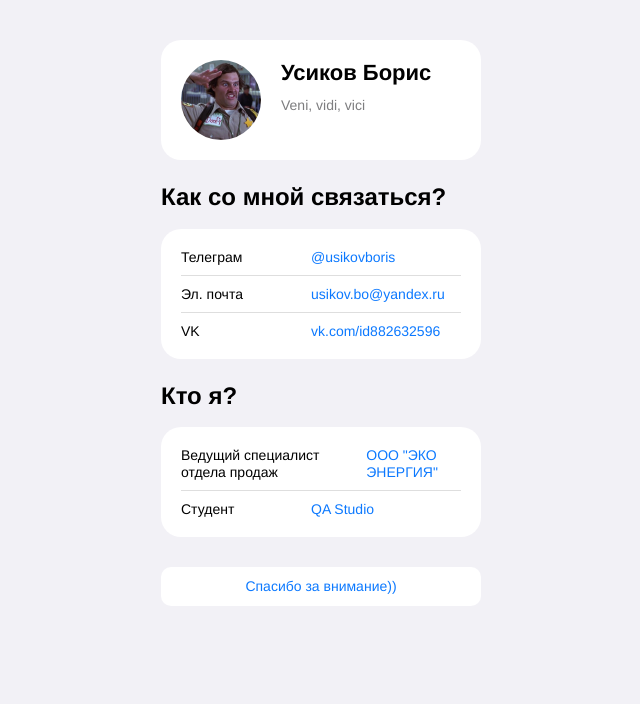
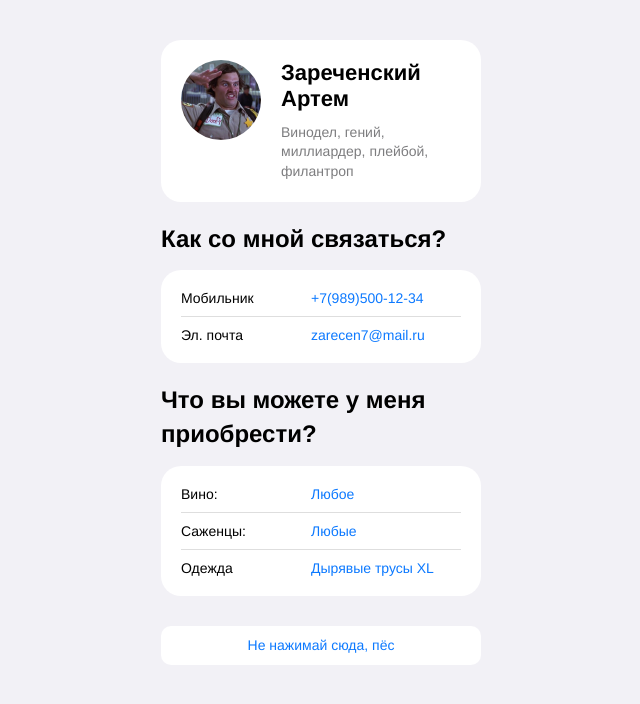
Before and after one commit to usikovboris/usikovboris.github.io, a plain HTML site: page index.html in a window 1280 px wide. Shown: the whole page, without its empty margins (319-959 px from the left). Drawn offline with Linux system fonts and the light colour scheme.

Commit message:
Визитка Зарика

```diff
--- a/index.html
+++ b/index.html
@@ -10,10 +10,10 @@
   </head>
   <body>
     <header class="header">
-      <img src="./avatar.png" alt="avatar" class="header__avatar" />
+      <img src="avatar.png" alt="avatar" class="header__avatar" />
       <div class="header__textContainer">
-        <h1 class="header__title">Усиков Борис</h1>
-        <h3 class="header__subtitle">Veni, vidi, vici</h3>
+        <h1 class="header__title">Зареченский Артем</h1>
+        <h3 class="header__subtitle">Винодел, гений, миллиардер, плейбой, филантроп</h3>
       </div>
     </header>
     <main>
@@ -21,38 +21,36 @@
         <h2 class="links__header">Как со мной связаться?</h2>
         <ul class="links__container">
           <li class="links__link">
-            <p class="links__title">Телеграм</p>
-            <a class="linsk__link" href="@german_dlinikov">@usikovboris</a>
+            <p class="links__title">Мобильник</p>
+            <a class="linsk__link" href="@german_dlinikov">+7(989)500-12-34</a>
           </li>
           <li class="links__link">
             <p class="links__title">Эл. почта</p>
             <a class="linsk__link" href="@german_dlinikov"
-              >usikov.bo@yandex.ru</a>
-          </li>
-          <li class="links__link">
-            <p class="links__title">VK</p>
-            <a class="linsk__link" href="@german_dlinikov"
-              >vk.com/id882632596</a>
+              >zarecen7@mail.ru</a>
           </li>
                   </ul>
       </section>
       <section class="links">
-        <h2 class="links__header">Кто я?</h2>
+        <h2 class="links__header">Что вы можете у меня приобрести?</h2>
         <ul class="links__container">
           <li class="links__link">
-            <p class="links__title">Ведущий специалист отдела продаж</p>
-            <a class="linsk__link" href="@german_dlinikov">ООО "ЭКО ЭНЕРГИЯ"</a>
+            <p class="links__title">Вино:</p>
+            <a class="linsk__link" href="@german_dlinikov">Любое</a>
           </li>
           <li class="links__link">
-            <p class="links__title">Студент</p>
-            <a class="linsk__link" href="@german_dlinikov"> QA Studio</a>
+            <p class="links__title">Саженцы:</p>
+            <a class="linsk__link" href="@german_dlinikov">Любые</a>
           </li>
-                   </li>
+          <li class="links__link">
+            <p class="links__title">Одежда</p>
+            <a class="linsk__link" href="@german_dlinikov">Дырявые трусы XL</a>
+          </li>
         </ul>
       </section>
     </main>
    <footer>
-      <button type = "button" class="button-link" href=""> Спасибо за внимание))  </button>
+      <button type = "button" class="button-link" href=""> Не нажимай сюда, пёс </button>
     </footer>
     <script type="text/javascript" src="js.js"></script>
   </body>
```
Also changed, not shown: 20159880.jpg (deleted).
